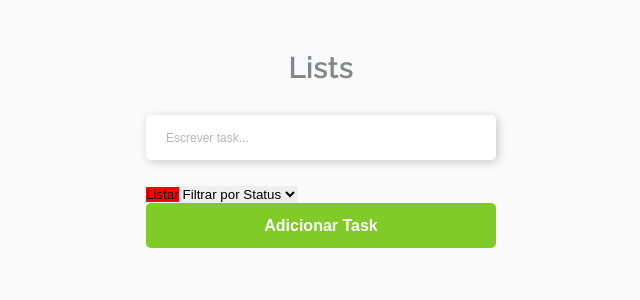
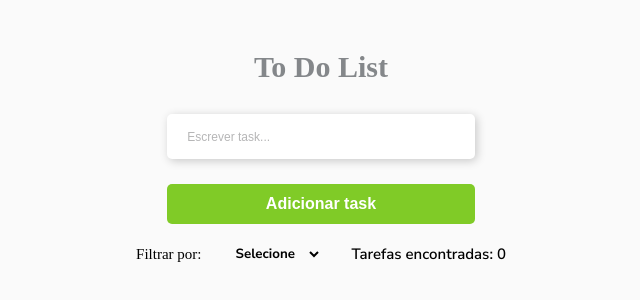
Before and after one commit to gabrielmpdev/to-do-list, a React (Create React App) app: page / in a window 1280 px wide. Shown: the top 300 px of the page, without its empty margins (319-959 px from the left). Built offline with nearby package versions, Linux system fonts and the light colour scheme.

Commit message:
feat(ToDoList): Added new styles and new toat's

```diff
--- a/public/index.html
+++ b/public/index.html
@@ -3,11 +3,9 @@
   <head>
     <meta charset="utf-8" />
     <meta name="viewport" content="width=device-width, initial-scale=1" />
-
     <link rel="preconnect" href="https://fonts.googleapis.com">
     <link rel="preconnect" href="https://fonts.gstatic.com" crossorigin>
-    <link href="https://fonts.googleapis.com/css2?family=Raleway:wght@500;600;700&display=swap" rel="stylesheet">
-
+    <link href="https://fonts.googleapis.com/css2?family=Nunito+Sans:opsz,wght@6..12,400;6..12,500;6..12,600;6..12,700&display=swap" rel="stylesheet">
     <title>Todo List</title>
   </head>
   <body>
--- a/src/App.tsx
+++ b/src/App.tsx
@@ -5,34 +5,26 @@ import { iTask } from "./interfaces";
 import { toast, ToastContainer } from 'react-toastify';
 import "react-toastify/dist/ReactToastify.css";
 import ButtonTest from "./components/Button";
-import styled from "styled-components";
+import { ContainerTasks, ResultText ,ContainerFilter, SelectStatus } from './styles/stylesComponents'
 
 function App() {
   const [task, setTask] = useState<string>("");
   const [todoList, setTodoList] = useState<iTask[]>([]);
   const [selectedStatus, setSelectedStatus] = useState<string>(''); // Estado para rastrear o status selecionado
+  const [resultCount, setResultCount] = useState<number>(0); // Estado para rastrear o número de resultados
 
   function addTask(): void {
     if (task === "") {
       toast.error("Digite alguma task.");
     } else {
       const idRandom = (num: number) => Math.floor(Math.random() * num);
-      const newTask = { id: idRandom(999999999999999), nameTask: task, Status: '' }; // Remova o status da criação
+      const newTask = { id: idRandom(999), nameTask: task, Status: '' }; // Remova o status da criação
       setTodoList([...todoList, newTask]);
       console.log(newTask);
       toast.success("Task cadastrada com sucesso!");
-      setTask("")
+      setTask("");
     }
   }
- const ContainerTasks = styled.section `
- display: flex;
- flex-wrap: wrap;
- width: calc(100% - 40px);
- margin: 0 auto;
- justify-content: center;
- gap: 20px
-
- `
 
   function updateTaskStatus(taskId: number, newStatus: string): void {
     const updatedTodoList = todoList.map((task) => {
@@ -44,24 +36,32 @@ function App() {
     setTodoList(updatedTodoList);
   }
 
-  function handleClickButton() {
-    alert("botão clicado");
+  function updateResultCount() {
+    const filteredTasks = todoList.filter((task) => task.Status === selectedStatus);
+    setResultCount(filteredTasks.length);
   }
 
+
+
+  // Mova a leitura do sessionStorage para um local onde você tem certeza de que todoList já foi inicializado
   useEffect(() => {
     const storedTodoList = sessionStorage.getItem("todoList");
+    console.log("Stored Todo List:", storedTodoList);
+
     if (storedTodoList) {
       setTodoList(JSON.parse(storedTodoList));
     }
   }, []);
 
+  // Atualize o sessionStorage sempre que a lista de tarefas mudar
   useEffect(() => {
     sessionStorage.setItem("todoList", JSON.stringify(todoList));
-  }, [todoList]);
+    updateResultCount();
+  }, [todoList, selectedStatus]);
 
   function deleteTask(DeleteTaskById: number): void {
-    setTodoList(todoList.filter((task) => task.id !== DeleteTaskById));
-    console.log(DeleteTaskById);
+    setTodoList(todoList.filter((task) => task.id !== DeleteTaskById))
+    toast.error("Sua tarefa foi apagada.");
   }
 
   const filteredTasks = selectedStatus
@@ -72,7 +72,7 @@ function App() {
     <div className="App">
       <ToastContainer autoClose={2500} pauseOnHover={false} />
       <header className="container-list">
-        <h2>Lists</h2>
+        <h2>To Do List</h2>
         <input
           type="text"
           autoComplete="off"
@@ -82,25 +82,33 @@ function App() {
           value={task}
           onChange={(event) => setTask(event.target.value)}
         />
-        <ButtonTest value="Listar" onClick={handleClickButton} background="red"/>
-        <select
+
+        <ButtonTest Class="ButtonAddTask" value="Adicionar task" background="#80CB27" onClick={addTask}/>
+
+
+      </header>
+      <div className="line"></div>
+
+      <ContainerFilter>
+      <p> Filtrar por:</p>
+      <SelectStatus
           value={selectedStatus}
-          onChange={(event) => setSelectedStatus(event.target.value)}
+          onChange={(event) => {
+            setSelectedStatus(event.target.value);
+          }}
         >
-          <option value="">Filtrar por Status</option>
+
+          <option value="">Selecione</option>
           <option value="To Do">To Do</option>
-          <option value="Em andamento">Em andamento</option>
+          <option value="In progress">In progress</option>
           <option value="Bloqueada">Bloqueada</option>
           <option value="Finalizada">Finalizada</option>
-        </select>
-        <button type="submit" onClick={addTask} className="btn-header">
-          Adicionar Task
-        </button>
-      </header>
-      <div className="line"></div>
+        </SelectStatus>
+      <ResultText id="result">Tarefas encontradas: {resultCount}</ResultText>
+      </ContainerFilter>
       <ContainerTasks>
         {filteredTasks.map((task, key) => (
-          <TodoTask key={key} task={task} deleteTask={deleteTask} updateTaskStatus={updateTaskStatus}  />
+          <TodoTask key={key} task={task} deleteTask={deleteTask} updateTaskStatus={updateTaskStatus} />
         ))}
       </ContainerTasks>
     </div>
--- a/src/components/Button/index.tsx
+++ b/src/components/Button/index.tsx
@@ -4,13 +4,15 @@ interface ButtonTestProps {
     value: string
     onClick: () => void;
     background: string
+    Class: string
 }
 
-const ButtonTest = ({value , onClick , background}: ButtonTestProps) => {
+const ButtonTest = ({value , onClick , background, Class }: ButtonTestProps) => {
     const buttonStyle = {
-        backgroundColor: background
+        backgroundColor: background,
+        NameClass: Class
     }
-    return <button onClick={onClick} style={buttonStyle}> {value} </button>
+    return <button onClick={onClick} style={buttonStyle} className={buttonStyle.NameClass}> {value} </button>
 
 
 }
--- a/src/components/TodoTask/TodoTask.tsx
+++ b/src/components/TodoTask/TodoTask.tsx
@@ -1,51 +1,58 @@
 import React, { useState, useEffect } from 'react';
 import { iTask } from "../../interfaces";
-import styled from 'styled-components';
+import {
+  ButtonSaveDesc,
+  ContainerDesc,
+  Card,
+  TitleCard,
+  DivisorCard,
+  IconDelete,
+  ContainerTitle,
+  TextArea,
+  BoxStatus,
+  SelectStatus,
+} from '../../styles/stylesComponents';
+import { toast } from 'react-toastify';
+
 interface TaskProps {
   task: iTask,
   deleteTask(DeleteTaskById: number): void,
   updateTaskStatus(taskId: number, newStatus: string): void,
 }
 
-function TodoTask({ task, deleteTask, updateTaskStatus  }: TaskProps) {
+function TodoTask({ task, deleteTask, updateTaskStatus }: TaskProps) {
   const [description, setDescription] = useState<string>('');
   const [statusTask, setStatusTask] = useState<string>(task.Status);
+  const [cardBorder, setCardBorder] = useState<string>("");
 
   useEffect(() => {
     const savedDescription = sessionStorage.getItem(`description_${task.id}`);
+    const savedBorder = sessionStorage.getItem(`status_${task.id}`);
 
+    if (savedBorder) {
+      setCardBorder(savedBorder);
+    }
     if (savedDescription) {
       setDescription(savedDescription);
     }
-    }, [task.id]);
+  }, [task.id, task.Status]);
 
   function statusSelectTask(e: React.ChangeEvent<HTMLSelectElement>) {
     const newStatus = e.target.value;
+    let border = "";
+    if (newStatus === "Bloqueada") {
+      border = "5px solid red";
+    } else if (newStatus === "In progress") {
+      border = "5px solid orange";
+    }
+    setCardBorder(border);
+    updateTaskStatus(task.id, newStatus);
 
-        // Atualize o estado local
-        setStatusTask(newStatus);
+    // Salvamento da borda no sessionStorage
+    sessionStorage.setItem(`status_${task.id}`, border);
+  }
 
-        // Chame a função para atualizar o estado no componente pai
-        updateTaskStatus(task.id, newStatus);
-    }
-    const ButtonSaveDesc  = styled.button `
-    background: green
-  `;
-  const ContainerDesc  = styled.div `
- display: flex;
- flex-direction:column
-`;
-const Card  = styled.div `
-display: flex;
-flex-direction:column;
-background: white;
-border-radius: 10px;
-`;
-const TitleCard = styled.h3 `
- color: black;
- font-size: 14px;
- text-align: center;
-`;
+
   const cardClass = `card ${statusTask.toLowerCase()}`;
 
   function handleDescriptionChange(e: React.ChangeEvent<HTMLTextAreaElement>) {
@@ -55,34 +62,35 @@ const TitleCard = styled.h3 `
   function saveDescriptionAndComment() {
     if (description) {
       sessionStorage.setItem(`description_${task.id}`, description);
+      toast.info("Descrição salva com sucesso.");
     }
   }
+
   return (
+    <Card className={cardClass} style={{ borderTop: cardBorder }}>
+      <IconDelete onClick={() => deleteTask(task.id)} className="btn-card">X</IconDelete>
+      <ContainerTitle>
+        <TitleCard>{task.nameTask}</TitleCard>
+      </ContainerTitle>
 
-    <Card className={cardClass}  >
-            <span onClick={() => deleteTask(task.id)} className="btn-card">X</span>
       <div className='card-content'>
-                <div className='task-title'>
-                    <TitleCard>{task.nameTask}</TitleCard>
-                </div>
-                <div className='box-status'>
+        <DivisorCard/>
+        <BoxStatus>
           Status:
-    <select id="card-status" value={task.Status} onChange={statusSelectTask}>
+          <SelectStatus id="card-status" value={task.Status} onChange={statusSelectTask}>
             <option value="">Selecione</option>
             <option value="To Do">To Do</option>
-        <option value="Em andamento">Em andamento</option>
+            <option value="In progress">In progress</option>
             <option value="Bloqueada">Bloqueada</option>
             <option value="Finalizada">Finalizada</option>
-    </select>
-</div>
-
+          </SelectStatus>
+        </BoxStatus>
       </div>
 
       <div className="line2"></div>
       <ContainerDesc>
-            <textarea style={{ resize: "none", minHeight: "150px", padding: "25px 0px 25px 0px" }} value={description} onChange={handleDescriptionChange}></textarea>
-
-            <ButtonSaveDesc onClick={saveDescriptionAndComment}>Salvar descrição e comentário</ButtonSaveDesc>
+        <TextArea style={{ resize: "none", minHeight: "150px", padding: "25px 0px 25px 0px" }} value={description} onChange={handleDescriptionChange}></TextArea>
+        <ButtonSaveDesc onClick={saveDescriptionAndComment}>Salvar</ButtonSaveDesc>
       </ContainerDesc>
     </Card>
   );
--- a/src/styles/styles.css
+++ b/src/styles/styles.css
@@ -7,7 +7,15 @@
   flex-direction: column;
   margin: 0 auto;
 }
-
+.ButtonAddTask{
+  font-size: 16px;
+  font-weight: 700;
+  height: 40px;
+  width: 100%;
+  color: #fff;
+  border-radius: 5px;
+  cursor: pointer;
+}
 header h2 {
   font-weight: 600;
   color: #84878A;
@@ -42,13 +50,3 @@ header h2 {
   width: 100%;
   height: 45px;
 }
-
-.btn-header {
-  background-color: #80CB27;
-  font-size: 16px;
-  font-weight: 700;
-
-  color: #fff;
-  border-radius: 5px;
-  cursor: pointer;
-}
--- /dev/null
+++ b/src/styles/stylesComponents.tsx
@@ -0,0 +1,111 @@
+import styled from "styled-components";
+
+
+export const fontes = {
+    primaria: "'Nunito Sans', sans-serif"
+  };
+
+export const ContainerTasks = styled.section `
+display: flex;
+flex-wrap: wrap;
+width: calc(100% - 40px);
+margin: 0 auto;
+justify-content: center;
+gap: 20px;
+margin-top:50px;
+
+
+`
+
+export  const IconDelete = styled.span `
+text-align: end;
+position: absolute;
+right: 15px;
+top: 8px;
+
+`
+
+export const ButtonSaveDesc  = styled.button `
+background: green;
+color: white;
+border-radius: 10px;
+font-size:14px;
+
+`
+export const ContainerDesc  = styled.div `
+display: flex;
+flex-direction:column;
+`
+export const ResultText = styled.span `
+display: flex;
+justify-content: center;
+align-items: center;
+font-family: ${fontes.primaria};
+font-weight:600;
+
+`
+export const ContainerFilter = styled.div `
+display:flex;
+justify-content: center;
+align-items: center;
+margin-top: 20px;
+gap: 30px;
+
+
+`
+export const Card  = styled.div `
+    display: flex;
+    flex-direction: column;
+    background: white;
+    border-radius: 10px;
+    padding: 20px;
+    box-shadow: 2px 2px 10px rgba(0, 0, 0, 0.2);
+    max-width: 205px;
+    position: relative;
+    width: 100%;
+    max-height: 290px;
+    height: 100%;
+    border-top: 5px solid transparent;
+`
+export const BoxStatus = styled.div `
+display: flex;
+justify-content: center;
+padding: 10px;
+font-family: ${fontes.primaria};
+font-weight: 400;
+
+`
+export const TextArea = styled.textarea `
+ font-family: ${fontes.primaria};
+ font-size: 14px;
+`
+
+export const SelectStatus = styled.select `
+font-family: ${fontes.primaria};
+font-weight: 700;
+background-color:transparent;
+
+
+`
+export const ContainerTitle = styled.span `
+padding: 5px;
+display: flex;
+justify-content: center;
+
+
+`
+export const DivisorCard = styled.hr `
+border: 1px solid gray;
+
+`
+
+
+
+export const TitleCard = styled.h3 `
+font-family: ${fontes.primaria};
+color: black;
+font-size: 18px;
+text-transform: capitalize;
+text-align: center;
+font-weight: 700;
+`
```
Lines whose indentation alone changed are shown as unchanged.
